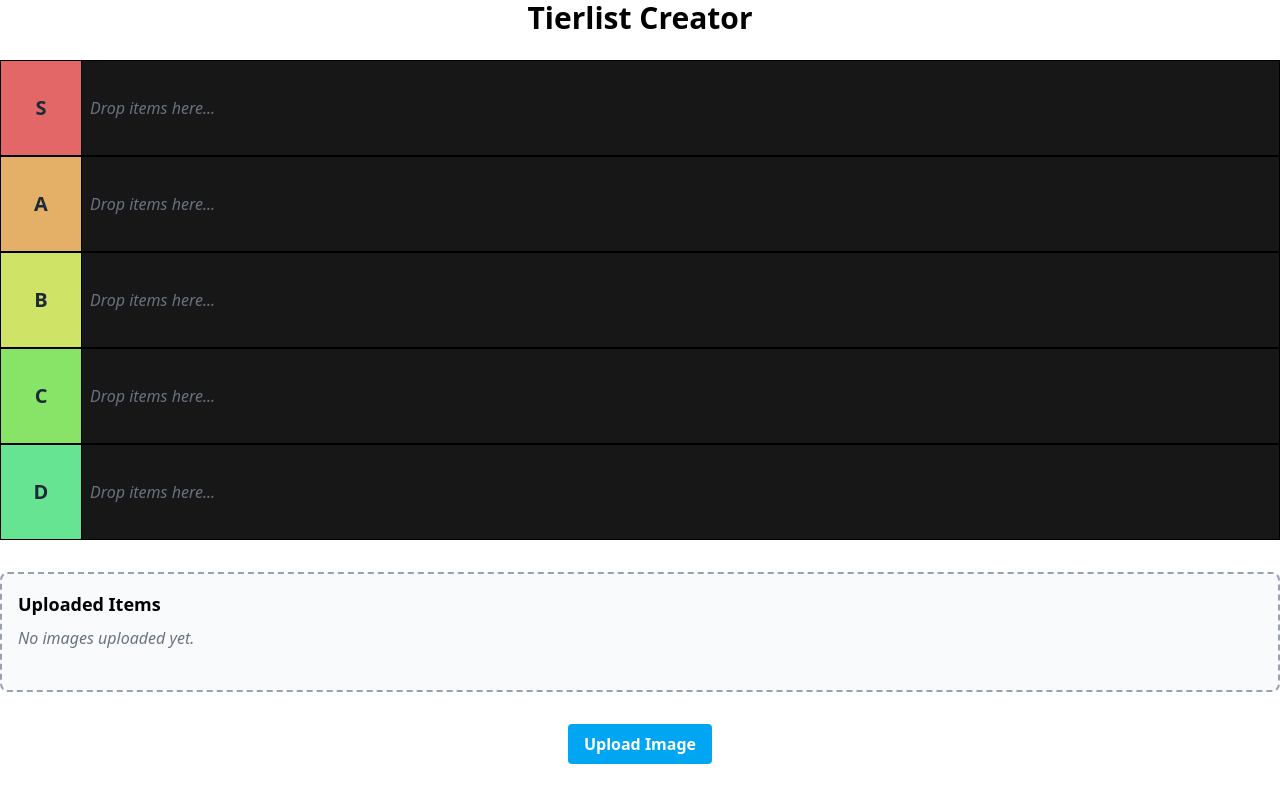
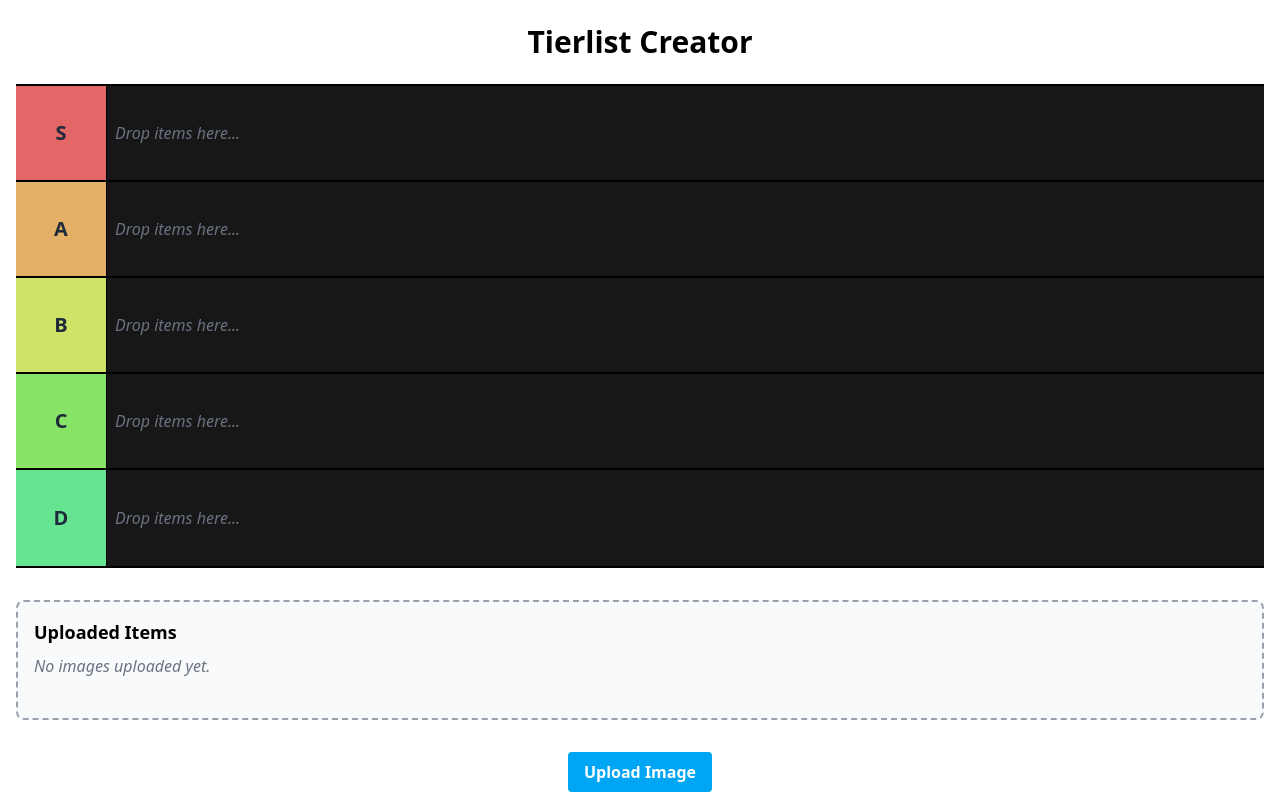
Before and after one commit to XYQuadrat/tiernow, a SvelteKit app: page / in a window 1280 px wide. Built offline with nearby package versions, Linux system fonts and the light colour scheme.

Commit message:
Add horizontal margin to UI, rework borders in tier list

```diff
--- a/src/routes/+page.svelte
+++ b/src/routes/+page.svelte
@@ -15,12 +15,12 @@
   }
 </script>
 
-<h1 class="text-3xl font-bold text-center mb-6">Tierlist Creator</h1>
+<h1 class="text-3xl font-bold text-center my-6">Tierlist Creator</h1>
 
 <!-- Tier rows -->
-<div class="flex flex-col">
+<div class="flex flex-col mx-4 divide-y-2 border-y-2">
   {#each tiers as label, i}
-    <div class="grid grid-cols-[80px_1fr] h-24 border border-black">
+    <div class="grid grid-cols-[90px_1fr] h-24">
       <div
         class="flex items-center justify-center text-xl font-bold text-gray-800"
         style="background-color: {getTierColor(i)}"
@@ -36,7 +36,7 @@
 </div>
 
 <!-- Uploaded items box -->
-<div class="mt-8 border-2 border-dashed border-gray-400 rounded-lg p-4 mb-6 min-h-[120px] bg-gray-50">
+<div class="mt-8 mx-4 border-2 border-dashed border-gray-400 rounded-lg p-4 mb-6 min-h-[120px] bg-gray-50">
   <h2 class="text-lg font-semibold mb-2">Uploaded Items</h2>
   <div class="flex flex-wrap gap-4">
     {#if uploadedImages.length === 0}
```
